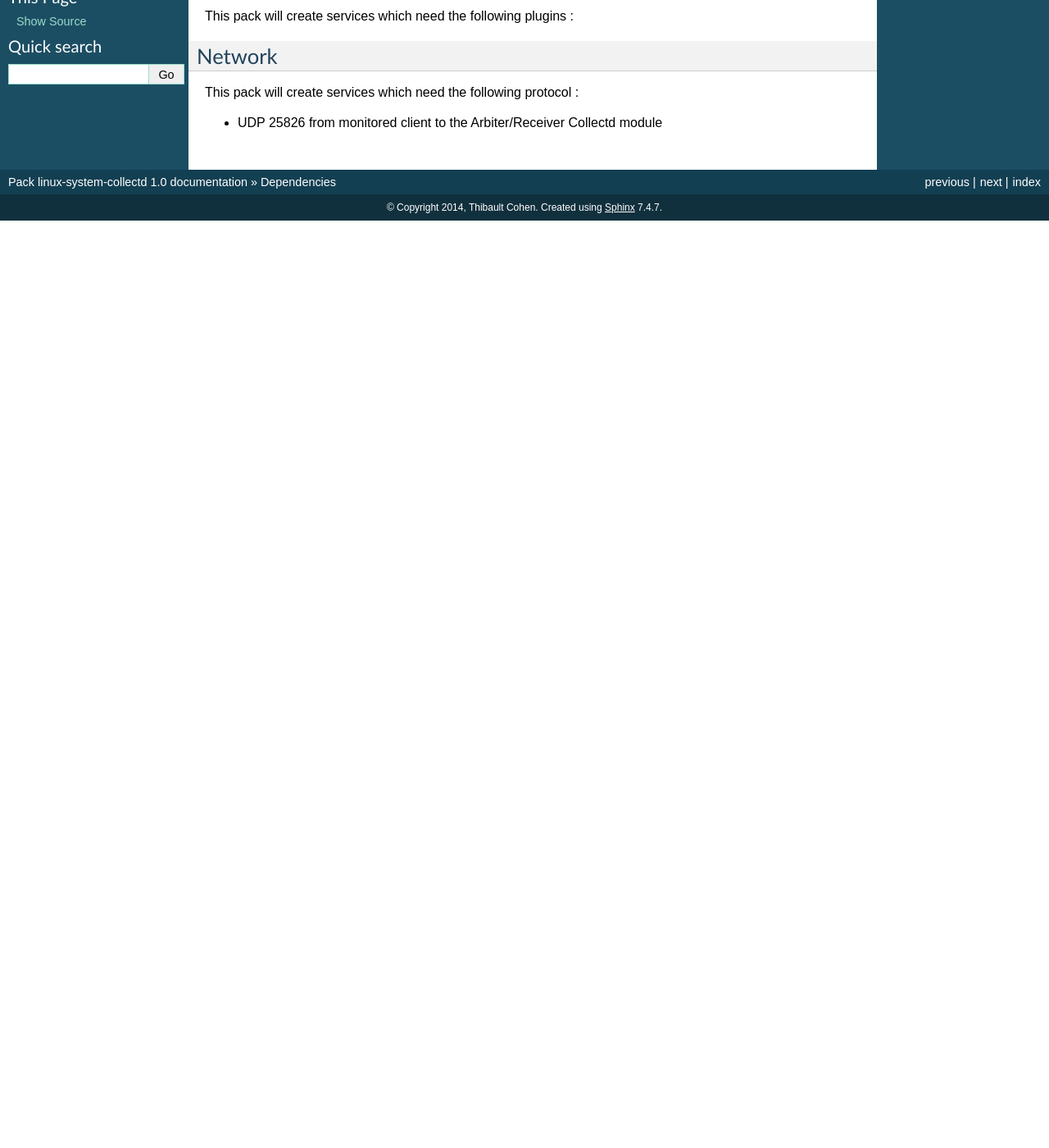
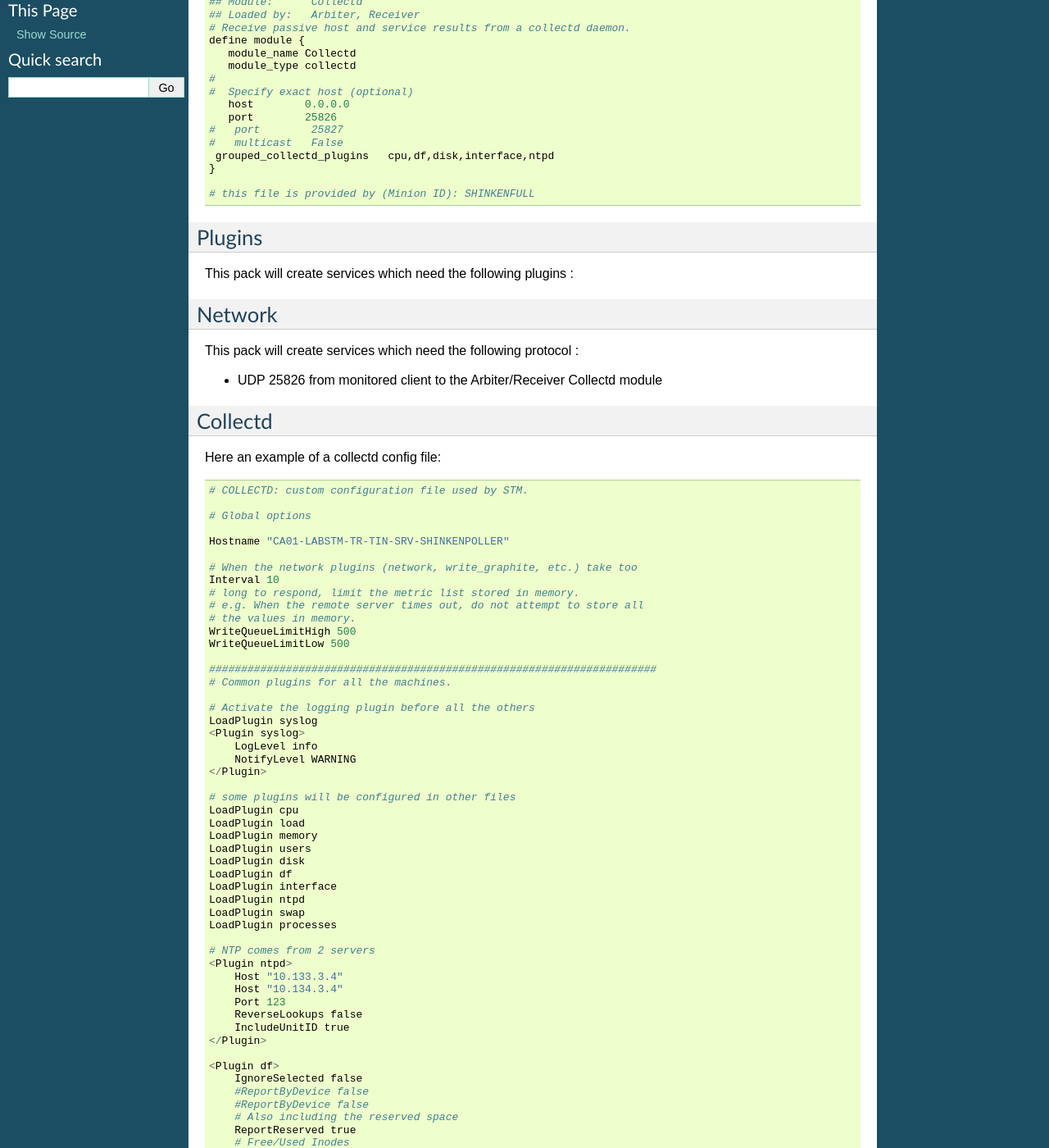
Before and after one commit to savoirfairelinux/monitoring-tools, a Sphinx documentation site: the page built from doc/source/dependencies.rst, in a window 1280 px wide and 1400 px high, scrolled down 270 px. Shown: the whole window at 82% size. Built offline with Sphinx 7.4.7, drawn with Linux system fonts in a browser that asks for light colours; before the commit the page ends 900 px from its top, so only the background shows below that; some of the changed text lies outside the part shown.

Commit message:
Update documentation

```diff
--- a/doc/source/dependencies.rst
+++ b/doc/source/dependencies.rst
@@ -8,6 +8,12 @@ Shinken Modules
 This pack will create services which need the following modules :
 
 * Arbiter/Receiver : mod-collectd
+
+
+Here an example of a arbiter-collectd module config file:
+
+.. include:: examples/arbiter-collectd.cfg
+
 
 Plugins
 ~~~~~~~
@@ -20,3 +26,11 @@ Network
 This pack will create services which need the following protocol :
 
 * UDP 25826 from monitored client to the Arbiter/Receiver Collectd module
+
+
+Collectd
+~~~~~~~~
+
+Here an example of a collectd config file:
+
+.. include:: examples/collectd.conf
--- /dev/null
+++ b/doc/source/examples/arbiter-collectd.cfg
@@ -0,0 +1,19 @@
+
+::
+
+    ## Module:      Collectd
+    ## Loaded by:   Arbiter, Receiver
+    # Receive passive host and service results from a collectd daemon.
+    define module {
+       module_name Collectd
+       module_type collectd
+    #
+    #  Specify exact host (optional)
+       host        0.0.0.0
+       port        25826
+    #   port        25827
+    #   multicast   False
+     grouped_collectd_plugins   cpu,df,disk,interface,ntpd
+    }
+
+    # this file is provided by (Minion ID): SHINKENFULL
--- /dev/null
+++ b/doc/source/examples/collectd.conf
@@ -0,0 +1,96 @@
+::
+
+    # COLLECTD: custom configuration file used by STM.
+
+    # Global options
+
+    Hostname "CA01-LABSTM-TR-TIN-SRV-SHINKENPOLLER"
+
+    # When the network plugins (network, write_graphite, etc.) take too
+    Interval 10
+    # long to respond, limit the metric list stored in memory.
+    # e.g. When the remote server times out, do not attempt to store all
+    # the values in memory.
+    WriteQueueLimitHigh 500
+    WriteQueueLimitLow 500
+
+    ######################################################################
+    # Common plugins for all the machines.
+
+    # Activate the logging plugin before all the others
+    LoadPlugin syslog
+    <Plugin syslog>
+        LogLevel info
+        NotifyLevel WARNING
+    </Plugin>
+
+    # some plugins will be configured in other files
+    LoadPlugin cpu
+    LoadPlugin load
+    LoadPlugin memory
+    LoadPlugin users
+    LoadPlugin disk
+    LoadPlugin df
+    LoadPlugin interface
+    LoadPlugin ntpd
+    LoadPlugin swap
+    LoadPlugin processes
+
+    # NTP comes from 2 servers
+    <Plugin ntpd>
+        Host "10.133.3.4"
+        Host "10.134.3.4"
+        Port 123
+        ReverseLookups false
+        IncludeUnitID true
+    </Plugin>
+
+    <Plugin df>
+        IgnoreSelected false
+        #ReportByDevice false
+        #ReportByDevice false
+        # Also including the reserved space
+        ReportReserved true
+        # Free/Used Inodes
+        ReportInodes true
+    </Plugin>
+
+
+    <Plugin processes>
+        Process "shinken-poller.py"
+        Process "cron"
+        Process "rsyslogd"
+    </Plugin>
+
+    # The network plugin send the results to Shinken
+    LoadPlugin network
+    <Plugin network>
+        Server "10.133.63.18" "25826"
+    </Plugin>
+
+    # All the machines will send their data to graphite
+    LoadPlugin write_graphite
+    <Plugin write_graphite>
+        <Node "graphite_server_1">
+            Host "10.133.63.13"
+            Port "2003"
+            Prefix ""
+            Postfix ".collectd"
+            Protocol "tcp"
+            LogSendErrors true
+        </Node>
+        <Node "graphite_server_2">
+            Host "10.133.63.14"
+            Port "2003"
+            Prefix ""
+            Postfix ".collectd"
+            Protocol "tcp"
+            LogSendErrors true
+        </Node>
+    </Plugin>
+
+    ######################################################################
+    #  Search for configuration in the directory
+    Include "/opt/collectd/etc/conf.d"
+
+    # this file is provided by (Minion ID): SHINKENPOLLER
```
Also changed, not shown: doc/source/howtouseit.rst (line endings or trailing spaces).
